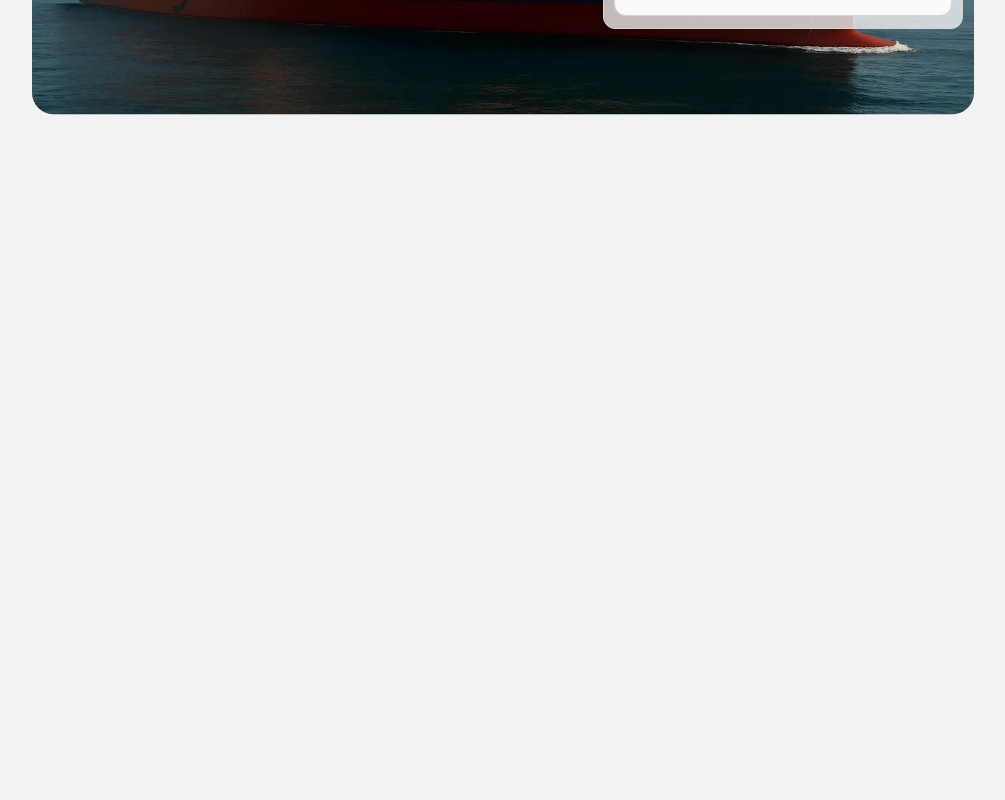
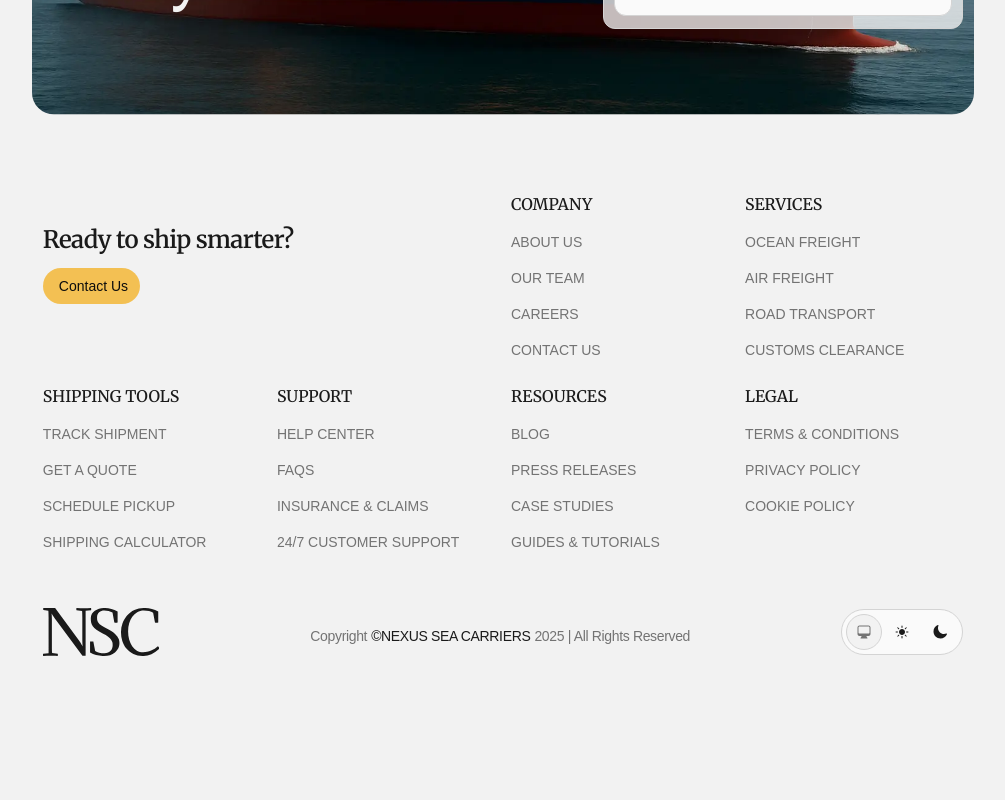
Before and after one commit to devbyasqe/nexus-sea-carriers, a Next.js app: page / in a window 1280 px wide. Shown: the part 400-1200 px from the top of the page, without its empty margins (137-1142 px from the left). After the commit the page ends 1096 px from the top, so only its background shows below. Built offline with nearby package versions, Linux system fonts and the light colour scheme; a web font is replaced by a local one.

Commit message:
footer section

```diff
--- a/src/app/globals.css
+++ b/src/app/globals.css
@@ -67,7 +67,15 @@
     @apply bg-background text-foreground font-sans antialiased;
   }
   h1 {
-    @apply text-5xl font-semibold tracking-tight transition-all duration-300 lg:text-6xl;
+    @apply font-serif text-5xl font-semibold tracking-tight transition-all duration-300 lg:text-6xl;
+  }
+
+  h2 {
+    @apply font-serif text-3xl font-semibold tracking-tight transition-all duration-300 lg:text-4xl;
+  }
+
+  h3 {
+    @apply font-serif text-xl font-semibold tracking-tight transition-all duration-300 lg:text-2xl;
   }
 }
 
--- a/src/app/layout.tsx
+++ b/src/app/layout.tsx
@@ -4,6 +4,7 @@ import "./globals.css";
 import ThemeProvider from "@/components/providers/theme";
 import Toaster from "@/components/providers/sonner";
 import LenisProvider from "@/components/providers/lenis";
+import Footer from "@/components/footer";
 
 const reddit = Reddit_Sans({
   variable: "--font-reddit-sans",
@@ -39,6 +40,7 @@ export default function RootLayout({
           <LenisProvider />
           <main>{children}</main>
           <Toaster />
+          <Footer />
         </ThemeProvider>
       </body>
     </html>
--- a/src/app/page.tsx
+++ b/src/app/page.tsx
@@ -4,9 +4,6 @@ import React from "react";
 const HomePage = () => (
   <>
     <HomeHero />
-    <div className="h-svh"></div>
-    <div className="h-svh"></div>
-    <div className="bg-success h-56"></div>
   </>
 );
 
--- /dev/null
+++ b/src/components/footer/index.tsx
@@ -0,0 +1,117 @@
+"use client";
+import React from "react";
+import ThemeToggler from "../ui/theme-toggler";
+import { Button } from "../ui/button";
+import { LogoIcon } from "../svg";
+import { useTextScramble } from "../hooks/text-scramble";
+
+const footerNavLinks = [
+  {
+    title: "Company",
+    Links: [
+      { label: "About Us" },
+      { label: "Our Team" },
+      { label: "Careers" },
+      { label: "Contact Us" },
+    ],
+  },
+  {
+    title: "Services",
+    Links: [
+      { label: "Ocean Freight" },
+      { label: "Air Freight" },
+      { label: "Road Transport" },
+      { label: "Customs Clearance" },
+    ],
+  },
+  {
+    title: "Shipping Tools",
+    Links: [
+      { label: "Track Shipment" },
+      { label: "Get a Quote" },
+      { label: "Schedule Pickup" },
+      { label: "Shipping Calculator" },
+    ],
+  },
+  {
+    title: "Support",
+    Links: [
+      { label: "Help Center" },
+      { label: "FAQs" },
+      { label: "Insurance & Claims" },
+      { label: "24/7 Customer Support" },
+    ],
+  },
+  {
+    title: "Resources",
+    Links: [
+      { label: "Blog" },
+      { label: "Press Releases" },
+      { label: "Case Studies" },
+      { label: "Guides & Tutorials" },
+    ],
+  },
+  {
+    title: "Legal",
+    Links: [
+      { label: "Terms & Conditions" },
+      { label: "Privacy Policy" },
+      { label: "Cookie Policy" },
+    ],
+  },
+];
+
+const Footer = () => {
+  return (
+    <footer className="mx-auto max-w-5xl min-w-80 overflow-clip sm:max-md:max-w-[40rem]">
+      <div className="mx-auto w-[93%] px-4 pt-14 pb-10">
+        <div className="grid grid-cols-2 gap-x-4 gap-y-6 md:grid-cols-3 lg:grid-cols-4">
+          <div className="col-span-full py-8 lg:col-span-2">
+            <h3>Ready to ship smarter?</h3>
+            <Button className="mt-3" variant={"success"}>
+              Contact Us
+            </Button>
+          </div>
+          {footerNavLinks.map(({ Links, title }, index) => (
+            <div key={title} className="">
+              <p className="font-serif font-medium uppercase">{title}</p>
+              <div className="mt-4 flex flex-col flex-wrap items-start gap-4 text-sm">
+                {Links.map(({ label }) => (
+                  <ScrambleButton key={label} label={label} />
+                ))}
+              </div>
+            </div>
+          ))}
+        </div>
+        <div className="mt-14 flex flex-wrap items-center justify-between gap-10">
+          <div className="h-12">
+            <LogoIcon className="size-full" />
+          </div>
+          <p className="text-foreground-muted mt-2 text-sm tracking-tight whitespace-nowrap max-lg:order-3">
+            Copyright
+            <span className="text-foreground inline-flex px-1 font-medium">
+              &copy;NEXUS SEA CARRIERS
+            </span>
+            {new Date().getFullYear()} | All Rights Reserved
+          </p>
+          <ThemeToggler className="max-lg:order-2" />
+        </div>
+      </div>
+    </footer>
+  );
+};
+
+export default Footer;
+
+const ScrambleButton = ({ label }: { label: string }) => {
+  const { displayText, scramble } = useTextScramble(label);
+  return (
+    <button
+      onMouseEnter={scramble}
+      onClick={scramble}
+      className="text-foreground-muted hover:text-primary focus-visible:text-primary inline-flex cursor-pointer flex-wrap whitespace-nowrap uppercase transition-all duration-300 hover:font-medium focus-visible:font-medium"
+    >
+      {displayText}
+    </button>
+  );
+};
--- a/src/components/home/hero.tsx
+++ b/src/components/home/hero.tsx
@@ -70,9 +70,9 @@ const HomeHero = () => {
             <p className="bg-accent/75 w-fit rounded-full px-3 py-1.5 font-medium backdrop-blur">
               Trusted Worldwide Shipping
             </p>
-            <div className="mt-3 font-serif text-balance">
-              <h1>Delivering Across Oceans. On Time. Every Time.</h1>
-            </div>
+            <h1 className="mt-3 text-balance text-white">
+              Delivering Across Oceans. On Time. Every Time.
+            </h1>
           </motion.div>
           <motion.div
             custom={"left"}
--- /dev/null
+++ b/src/components/hooks/mouse-position.tsx
@@ -0,0 +1,55 @@
+import  { useState } from "react";
+
+export type THoverPosition = {
+  top: number;
+  left: number;
+  width: number;
+  height: number;
+  opacity: number;
+};
+
+export type THoverEvent =
+  | React.MouseEvent<HTMLElement, MouseEvent>
+  | React.FocusEvent<HTMLElement, Element>;
+
+
+
+export const useHoverHighlightPosition = () => {
+  const [hoverPosition, setHoverPosition] = useState<THoverPosition>({
+    top: 0,
+    left: 0,
+    width: 0,
+    height: 0,
+    opacity: 0,
+  });
+
+  const handleMouseLeave = () => {
+    setHoverPosition((prev) => ({ ...prev, opacity: 0 }));
+  };
+
+  const handleMouseEnter = (event: THoverEvent) => {
+    const childRect = event.currentTarget.getBoundingClientRect();
+    const parent = event.currentTarget.parentElement;
+
+    if (!parent) return;
+
+    const parentRect = parent.getBoundingClientRect();
+    const styles = getComputedStyle(parent);
+    const borderTop = parseFloat(styles.borderTopWidth) || 0;
+    const borderLeft = parseFloat(styles.borderLeftWidth) || 0;
+
+    setHoverPosition({
+      width: childRect.width,
+      height: childRect.height,
+      left: childRect.left - parentRect.left - borderLeft,
+      top: childRect.top - parentRect.top - borderTop,
+      opacity: 1,
+    });
+  };
+
+  return {
+    hoverPosition,
+    handleMouseEnter,
+    handleMouseLeave,
+  };
+};
--- /dev/null
+++ b/src/components/hooks/text-scramble.tsx
@@ -0,0 +1,63 @@
+"use client";
+
+import { useState } from "react";
+
+export type TUseTextScramble = {
+  duration?: number;
+  speed?: number;
+  characterSet?: string;
+};
+
+const defaultChars = "ABCDEFGHIJKLMNOPQRSTUVWXYZ";
+
+export const useTextScramble = (
+  text: string,
+  {
+    duration = 0.8,
+    speed = 0.04,
+    characterSet = defaultChars,
+  }: TUseTextScramble = {},
+) => {
+  const [displayText, setDisplayText] = useState(text);
+  const [isAnimating, setIsAnimating] = useState(false);
+  const original = text;
+
+  const scramble = async () => {
+    if (isAnimating) return;
+    setIsAnimating(true);
+
+    const steps = Math.ceil(duration / speed);
+    let step = 0;
+
+    const interval = setInterval(() => {
+      const progress = step / steps;
+      const chars: string[] = [];
+
+      for (let i = 0; i < original.length; i++) {
+        if (original[i] === " ") {
+          chars.push(" ");
+          continue;
+        }
+
+        if (progress * original.length > i) {
+          chars.push(original[i]);
+        } else {
+          chars.push(
+            characterSet[Math.floor(Math.random() * characterSet.length)],
+          );
+        }
+      }
+
+      setDisplayText(chars.join(""));
+      step++;
+
+      if (step >= steps) {
+        clearInterval(interval);
+        setDisplayText(original);
+        setIsAnimating(false);
+      }
+    }, speed * 1000);
+  };
+
+  return { displayText, scramble };
+};
--- a/src/components/svg/index.tsx
+++ b/src/components/svg/index.tsx
@@ -151,16 +151,23 @@ export const EarPhoneIcon = (props: SVGProps<SVGSVGElement>) => (
 
 export const LogoIcon = (props: SVGProps<SVGSVGElement>) => (
   <svg
-    width="606"
-    height="250"
-    viewBox="0 0 606 250"
+    width="194"
+    height="80"
+    viewBox="0 0 194 80"
     fill="currentColor"
     xmlns="http://www.w3.org/2000/svg"
     {...props}
   >
-    <path d="M204.738 165.207V51.9399C204.738 35.461 204.322 23.2582 203.488 15.3317L174.418 11.577C173.168 7.82229 173.168 4.0676 174.418 0.312906C187.547 0.93868 200.258 1.25157 212.553 1.25157C226.098 1.25157 238.705 0.834378 250.375 0C251.208 4.58907 251.208 8.44806 250.375 11.577L221.93 14.7059V249.061H205.364L67.5168 62.2653C61.0569 53.713 53.4508 42.5532 44.6986 28.786C45.7406 38.3813 46.2615 49.9583 46.2615 63.5169V198.06C46.2615 214.539 46.6783 226.742 47.5118 234.668L76.5816 238.423C77.8319 242.178 77.8319 245.932 76.5816 249.687C58.6604 249.27 45.9489 249.061 38.4471 249.061C26.1523 249.061 13.545 249.374 0.625156 250C-0.208385 245.411 -0.208385 241.552 0.625156 238.423L29.0697 235.294V51.0013C29.0697 34.5223 28.653 22.3196 27.8194 14.393L1.87547 10.6383C0.625155 7.09221 0.625155 3.5461 1.87547 0H63.1407L188.484 170.839C190.152 173.133 191.923 175.845 193.798 178.974C195.882 182.103 198.07 185.857 200.362 190.238C202.863 194.618 204.843 197.956 206.301 200.25C205.259 187.735 204.738 176.053 204.738 165.207Z" />
-    <path d="M271.596 223.385C283.15 231.36 299.387 235.347 320.305 235.347C334.449 235.347 345.008 231.26 351.98 223.086C359.152 214.912 362.738 205.144 362.738 193.78C362.738 187.799 362.24 182.815 361.244 178.828C360.248 174.641 358.057 169.956 354.67 164.773C351.482 159.589 346.303 154.406 339.131 149.222C331.959 144.039 322.596 138.557 311.041 132.775C297.494 125.997 286.537 119.617 278.17 113.636C269.803 107.655 263.527 101.475 259.344 95.0957C255.16 88.7161 252.371 82.6356 250.977 76.8541C249.582 71.0726 248.885 63.8955 248.885 55.323C248.885 37.7791 255.857 24.2225 269.803 14.6531C283.947 4.88437 300.582 0 319.707 0C343.414 0 366.324 5.98086 388.438 17.9426V75.3589C381.664 76.555 375.986 76.555 371.404 75.3589L361.842 23.6244C349.092 16.6467 334.848 13.1579 319.109 13.1579C308.551 13.1579 299.586 16.3477 292.215 22.7273C285.043 28.9075 281.457 37.6794 281.457 49.0431C281.457 55.4226 281.855 60.4067 282.652 63.9952C283.449 67.5837 285.441 71.87 288.629 76.8541C291.816 81.6388 297.096 86.5231 304.467 91.5072C311.838 96.2919 321.699 101.675 334.051 107.655C376.684 128.389 398 153.11 398 181.818C398 202.153 390.23 218.6 374.691 231.16C359.152 243.72 338.832 250 313.73 250C288.828 250 265.918 244.119 245 232.356V174.94C251.773 173.744 257.451 173.744 262.033 174.94L271.596 223.385Z" />
-    <path d="M598.227 199.761C601.615 201.954 604.206 205.742 606 211.124C578.297 237.041 550.195 250 521.695 250C502.163 250 485.123 246.511 470.574 239.533C456.025 232.356 443.967 222.986 434.401 211.423C424.834 199.661 417.659 186.404 412.876 171.651C408.292 156.699 406 141.447 406 125.897C406 110.148 408.691 94.7966 414.072 79.8445C419.453 64.693 427.325 51.236 437.689 39.4737C448.053 27.512 460.808 17.9426 475.955 10.7656C491.301 3.58852 508.74 0 528.272 0C553.982 0 577.898 5.98086 600.021 17.9426V75.3589C596.433 75.9569 593.245 76.256 590.454 76.256C587.465 76.256 584.974 75.9569 582.981 75.3589L573.414 25.4187C561.257 17.4442 545.013 13.4569 524.685 13.4569C512.129 13.4569 500.768 16.3477 490.604 22.1292C480.639 27.7113 472.069 35.3868 464.894 45.1555C457.918 54.7249 452.537 66.0885 448.75 79.2464C444.964 92.2049 443.07 106.061 443.07 120.813C443.07 136.563 444.864 151.116 448.451 164.474C452.238 177.831 457.52 189.394 464.296 199.163C471.072 208.931 479.244 216.607 488.81 222.189C498.576 227.572 509.438 230.263 521.396 230.263C535.746 230.263 549.597 227.472 562.951 221.89C576.304 216.308 588.063 208.931 598.227 199.761Z" />
+    <g clipPath="url(#clip0_12_42)">
+      <path d="M65.5432 52.8715V16.6111C65.5432 11.3357 65.41 7.42918 65.143 4.89166L55.8368 3.68966C55.4366 2.48766 55.4366 1.28566 55.8368 0.0836612C60.0398 0.283992 64.109 0.384158 68.045 0.384158C72.3812 0.384158 76.4171 0.250601 80.1531 -0.01651C80.4197 1.4526 80.4197 2.68798 80.1531 3.68966L71.0469 4.69132V79.7159H65.7436L21.6143 19.9166C19.5463 17.1787 17.1113 13.6061 14.3095 9.19881C14.643 12.2706 14.8098 15.9767 14.8098 20.3173V63.3888C14.8098 68.6643 14.9432 72.5709 15.21 75.1082L24.5162 76.3103C24.9165 77.5124 24.9165 78.7142 24.5162 79.9163C18.7791 79.7828 14.7097 79.7159 12.3081 79.7159C8.37219 79.7159 4.33619 79.8161 0.200132 80.0165C-0.0667108 78.5474 -0.0667108 77.312 0.200132 76.3103L9.30614 75.3086V16.3106C9.30614 11.0352 9.17274 7.12871 8.90588 4.59115L0.600398 3.38915C0.200132 2.25393 0.200132 1.11871 0.600398 -0.01651H20.2134L60.3398 54.6745C60.8737 55.4089 61.4407 56.2771 62.0409 57.2788C62.7081 58.2805 63.4085 59.4823 64.1423 60.8848C64.9429 62.2869 65.5768 63.3555 66.0436 64.0899C65.71 60.0835 65.5432 56.3437 65.5432 52.8715Z" />
+      <path d="M86.9464 71.4962C90.6452 74.0492 95.8431 75.3256 102.54 75.3256C107.068 75.3256 110.448 74.0172 112.68 71.4005C114.976 68.7837 116.124 65.6567 116.124 62.0187C116.124 60.104 115.964 58.5084 115.646 57.2321C115.327 55.8917 114.625 54.3918 113.541 52.7326C112.52 51.073 110.862 49.4138 108.566 47.7542C106.27 46.095 103.273 44.34 99.574 42.489C95.2371 40.3192 91.7295 38.2767 89.0509 36.362C86.3724 34.4473 84.3632 32.4689 83.0241 30.4267C81.6847 28.3844 80.7918 26.4378 80.3456 24.5869C79.899 22.7361 79.6758 20.4385 79.6758 17.6942C79.6758 12.0778 81.9078 7.73789 86.3724 4.67442C90.9003 1.54713 96.2257 -0.01651 102.348 -0.01651C109.938 -0.01651 117.272 1.89815 124.351 5.72749V24.1083C122.183 24.4912 120.365 24.4912 118.898 24.1083L115.837 7.54642C111.755 5.31263 107.195 4.19576 102.157 4.19576C98.7768 4.19576 95.9069 5.21691 93.5472 7.25923C91.2512 9.23771 90.1032 12.0459 90.1032 15.6838C90.1032 17.726 90.2306 19.3216 90.4857 20.4704C90.7409 21.6192 91.3786 22.9914 92.3992 24.5869C93.4194 26.1187 95.1097 27.6823 97.4694 29.2779C99.8291 30.8096 102.986 32.5329 106.94 34.4473C120.588 41.0849 127.412 48.9989 127.412 58.1893C127.412 64.6991 124.925 69.9643 119.95 73.9852C114.976 78.0061 108.471 80.0165 100.435 80.0165C92.4629 80.0165 85.1287 78.1338 78.4321 74.3681V55.9874C80.6004 55.6045 82.4181 55.6045 83.8849 55.9874L86.9464 71.4962Z" />
+      <path d="M191.512 63.9334C192.596 64.6354 193.426 65.8481 194 67.571C185.131 75.8679 176.135 80.0165 167.011 80.0165C160.758 80.0165 155.303 78.8996 150.646 76.6657C145.988 74.3681 142.128 71.3684 139.066 67.6668C136.003 63.9014 133.706 59.6574 132.175 54.9345C130.707 50.1479 129.974 45.2652 129.974 40.2872C129.974 35.2454 130.835 30.3309 132.558 25.5443C134.28 20.6938 136.8 16.3858 140.118 12.6203C143.436 8.79096 147.519 5.72749 152.368 3.4299C157.281 1.13229 162.864 -0.01651 169.117 -0.01651C177.347 -0.01651 185.004 1.89815 192.086 5.72749V24.1083C190.937 24.2997 189.917 24.3955 189.023 24.3955C188.066 24.3955 187.269 24.2997 186.631 24.1083L183.568 8.12083C179.676 5.56794 174.476 4.29147 167.969 4.29147C163.949 4.29147 160.312 5.21691 157.058 7.06776C153.868 8.85476 151.124 11.3119 148.827 14.4392C146.594 17.5027 144.872 21.1405 143.659 25.3528C142.447 29.5012 141.841 33.937 141.841 38.6596C141.841 43.7017 142.415 48.3606 143.564 52.6369C144.776 56.9129 146.467 60.6146 148.636 63.7419C150.805 66.869 153.421 69.3263 156.484 71.1133C159.61 72.8366 163.087 73.698 166.916 73.698C171.509 73.698 175.944 72.8046 180.219 71.0176C184.493 69.2306 188.258 66.869 191.512 63.9334Z" />
+    </g>
+    <defs>
+      <clipPath id="clip0_12_42">
+        <rect width="194" height="80" fill="white" />
+      </clipPath>
+    </defs>
   </svg>
 );
 
--- a/src/components/ui/button.tsx
+++ b/src/components/ui/button.tsx
@@ -12,7 +12,8 @@ const buttonVariants = cva(
         primary: "bg-primary text-white",
         success: "bg-success text-black",
         muted: "bg-muted text-foreground",
-        link: "text-foreground hover:text-primary focus-visible:text-primary",
+        theme:
+          "group-disabled/button:bg-background group-disabled/button:text-foreground-muted group-disabled/button:border",
       },
       buttonSize: {
         default: "h-9 gap-2 text-sm font-medium whitespace-nowrap",
--- /dev/null
+++ b/src/components/ui/theme-toggler.tsx
@@ -0,0 +1,73 @@
+"use client";
+import React, { useEffect, useState } from "react";
+import { MoonIcon, SunIcon, SystemIcon } from "../svg";
+import { useTheme } from "next-themes";
+import { Button } from "./button";
+import {
+  THoverEvent,
+  useHoverHighlightPosition,
+} from "../hooks/mouse-position";
+import { motion } from "motion/react";
+import { cn } from "@/lib/utils";
+
+const themeModes = [
+  { icon: <SystemIcon />, label: "system" },
+  { icon: <SunIcon />, label: "light" },
+  { icon: <MoonIcon />, label: "dark" },
+];
+
+const ThemeToggler = ({ className }: { className?: string }) => {
+  const { theme, setTheme } = useTheme();
+  const [mount, setMount] = useState(false);
+  const { handleMouseEnter, handleMouseLeave, hoverPosition } =
+    useHoverHighlightPosition();
+
+  useEffect(() => setMount(true), []);
+
+  if (!mount) return null;
+
+  const handleHover = (e: THoverEvent, label: string) => {
+    if (theme !== label) {
+      handleMouseEnter(e);
+    }
+  };
+
+  const handleClick = (e: THoverEvent, label: string) => {
+    if (theme !== label) {
+      setTheme(label);
+      handleMouseEnter(e);
+    }
+  };
+
+  return (
+    <div
+      onMouseLeave={handleMouseLeave}
+      className={cn(
+        "bg-accent relative inline-flex items-center justify-center gap-0.5 rounded-full border p-1",
+        className,
+      )}
+    >
+      {themeModes.map(({ icon, label }) => (
+        <Button
+          key={label}
+          disabled={theme === label}
+          buttonSize={"icon"}
+          variant={"theme"}
+          padding={null}
+          onClick={(e) => handleClick(e, label)}
+          onMouseEnter={(e) => handleHover(e, label)}
+          onFocus={(e) => handleHover(e, label)}
+          className="z-10"
+        >
+          {icon}
+        </Button>
+      ))}
+      <motion.div
+        animate={{ ...hoverPosition }}
+        className="bg-muted absolute rounded-full"
+      />
+    </div>
+  );
+};
+
+export default ThemeToggler;
```
